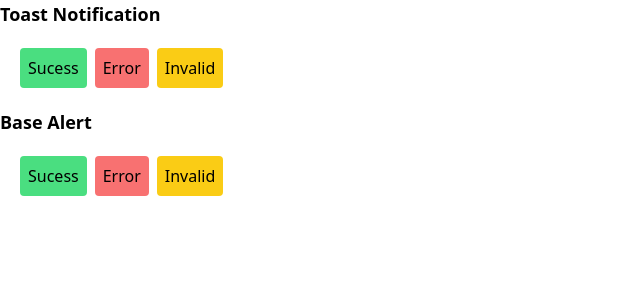
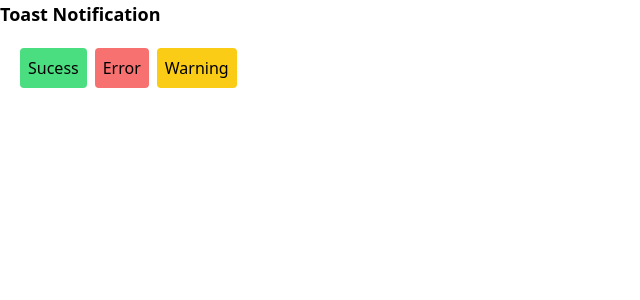
Before and after one commit to gustaaragao/rick-and-morty-app, a Vue app: page /alerts in a window 1280 px wide. Shown: the top 300 px of the page, without its empty margins (0-640 px from the left). Built offline with nearby package versions, Linux system fonts and the light colour scheme.

Commit message:
feature: create toast notification (incomplete)

```diff
--- /dev/null
+++ b/src/components/alerts/ToastNotification/ToastBox.vue
@@ -0,0 +1,20 @@
+<template>
+  <!-- begin: toastBox -->
+  <div id="toastBox">
+    <slot></slot>
+  </div>
+  <!-- end: toastBox -->
+</template>
+
+<style scoped>
+#toastBox {
+  position: absolute;
+  bottom: 30px;
+  right: 30px;
+  display: flex;
+  align-items: flex-end;
+  flex-direction: column;
+  overflow: hidden;
+  padding: 20px;
+}
+</style>
--- /dev/null
+++ b/src/components/alerts/ToastNotification/createToastNotification.js
@@ -0,0 +1,61 @@
+/*
+Parâmetros:
+- ToastBox
+- Props do componente ToastNotification
+  -- alertMessage
+  -- alertType
+
+const props = defineProps({
+  alertMessage: {
+    type: String,
+    required: true,
+  },
+  alertType: {
+    required: true,
+    validator: (value) => {
+      console.log(['sucess', 'error', 'warning'].includes(value))
+      return ['sucess', 'error', 'warning'].includes(value)
+    }
+  },
+})
+
+Retorna:
+Cria um elemento Toast Notification no Toast Box (recebido via argumento)
+*/
+
+const getToastBox = () => {
+  if (document.getElementById('toastBox') === null) {
+    throw new Error('Toast Box component not found.')
+  }
+
+  return document.getElementById('toastBox')
+}
+
+const addStylesToToastNotification = (toastNotification) => {
+  return toastNotification
+}
+
+export const createToastNotification = (message) => {
+  try {
+    const toastBox = getToastBox()
+
+    const toastNotification = document.createElement('div')
+
+    toastNotification.innerHTML = message
+
+    addStylesToToastNotification(toastNotification)
+
+    toastBox.append(toastNotification)
+
+  } catch (err) {
+    console.log(err)
+  }
+
+
+
+  // const toastNotification = document.createElement('div')
+
+  // toastNotification.innerHTML = 'sucess'
+
+  // toastBox.appendChild(toastNotification)
+}
--- a/src/views/AlertsView.vue
+++ b/src/views/AlertsView.vue
@@ -1,15 +1,25 @@
 <template>
-    <h1 class="text-lg font-black">Toast Notification</h1>
-    <div class="flex gap-2 p-5">
-        <button class="bg-green-400 p-2 rounded">Sucess</button>
-        <button class="bg-red-400 p-2 rounded">Error</button>
-        <button class="bg-yellow-400 p-2 rounded">Invalid</button>
-    </div>
+	<h1 class="text-lg font-black">Toast Notification</h1>
+	<div class="flex gap-2 p-5 font-medium">
+		<button @click="createToastNotification('sucess')" class="bg-green-400 p-2 rounded">Sucess</button>
+		<button @click="createToastNotification('error')" class="bg-red-400 p-2 rounded">Error</button>
+		<button @click="createToastNotification('warning')" class="bg-yellow-400 p-2 rounded">Warning</button>
+	</div>
 
-    <h1 class="text-lg font-black">Base Alert</h1>
-    <div class="flex gap-2 p-5">
-        <button class="bg-green-400 p-2 rounded">Sucess</button>
-        <button class="bg-red-400 p-2 rounded">Error</button>
-        <button class="bg-yellow-400 p-2 rounded">Invalid</button>
-    </div>
+	<!-- <h1 class="text-lg font-black">Base Alert</h1>
+	<div class="flex gap-2 p-5 font-medium">
+		<button class="bg-green-400 p-2 rounded">Sucess</button>
+		<button class="bg-red-400 p-2 rounded">Error</button>
+		<button class="bg-yellow-400 p-2 rounded">Warning</button>
+	</div> -->
+
+
+	<ToastBox></ToastBox>
+
 </template>
+
+<script setup>
+import ToastBox from '@/components/alerts/ToastNotification/ToastBox.vue';
+import { createToastNotification } from '@/components/alerts/ToastNotification/createToastNotification';
+
+</script>
```
Also changed, not shown: src/components/alerts/ToastNotification.vue (deleted, +0 -7 lines), 1 other file (tests, documents, lock files or other folders).
